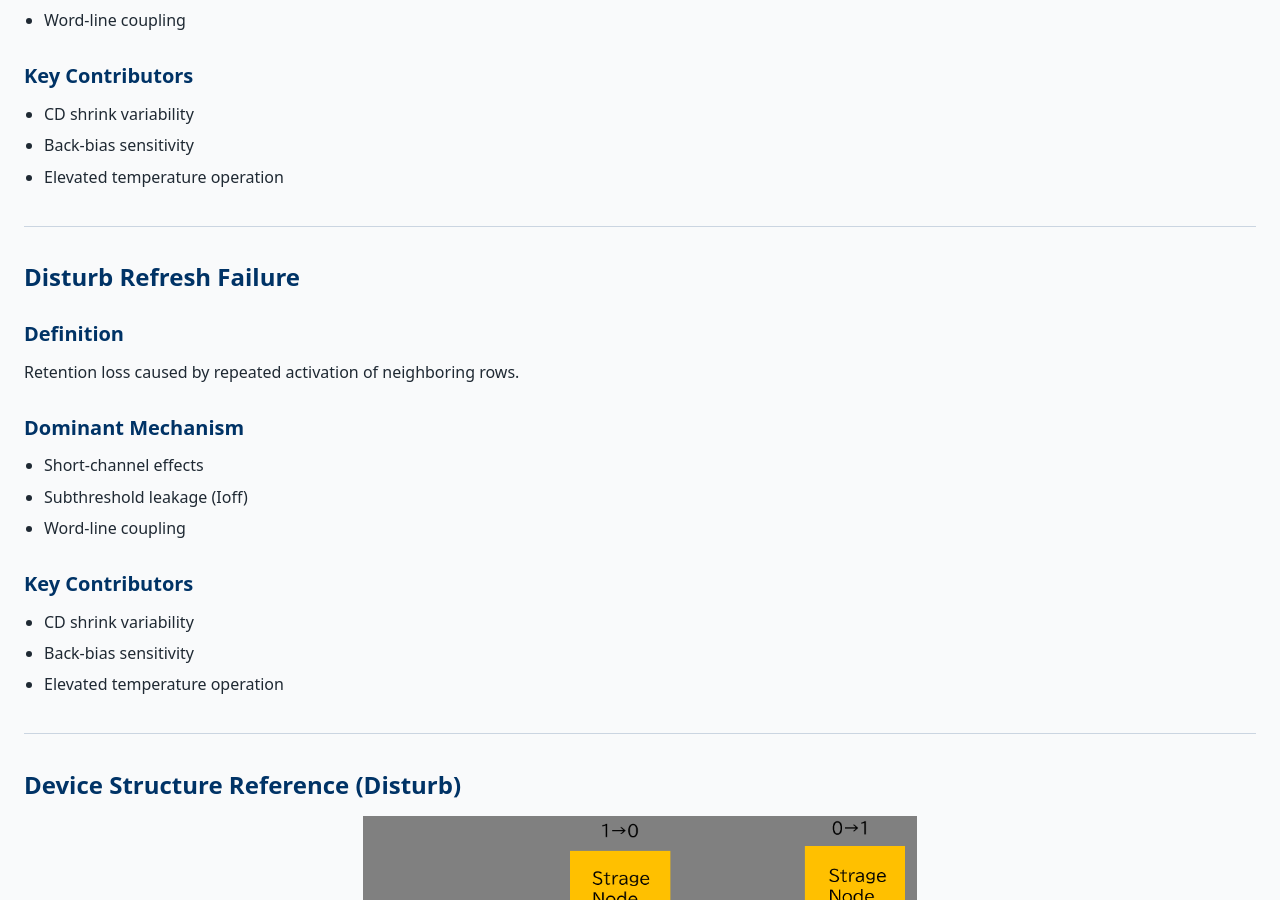
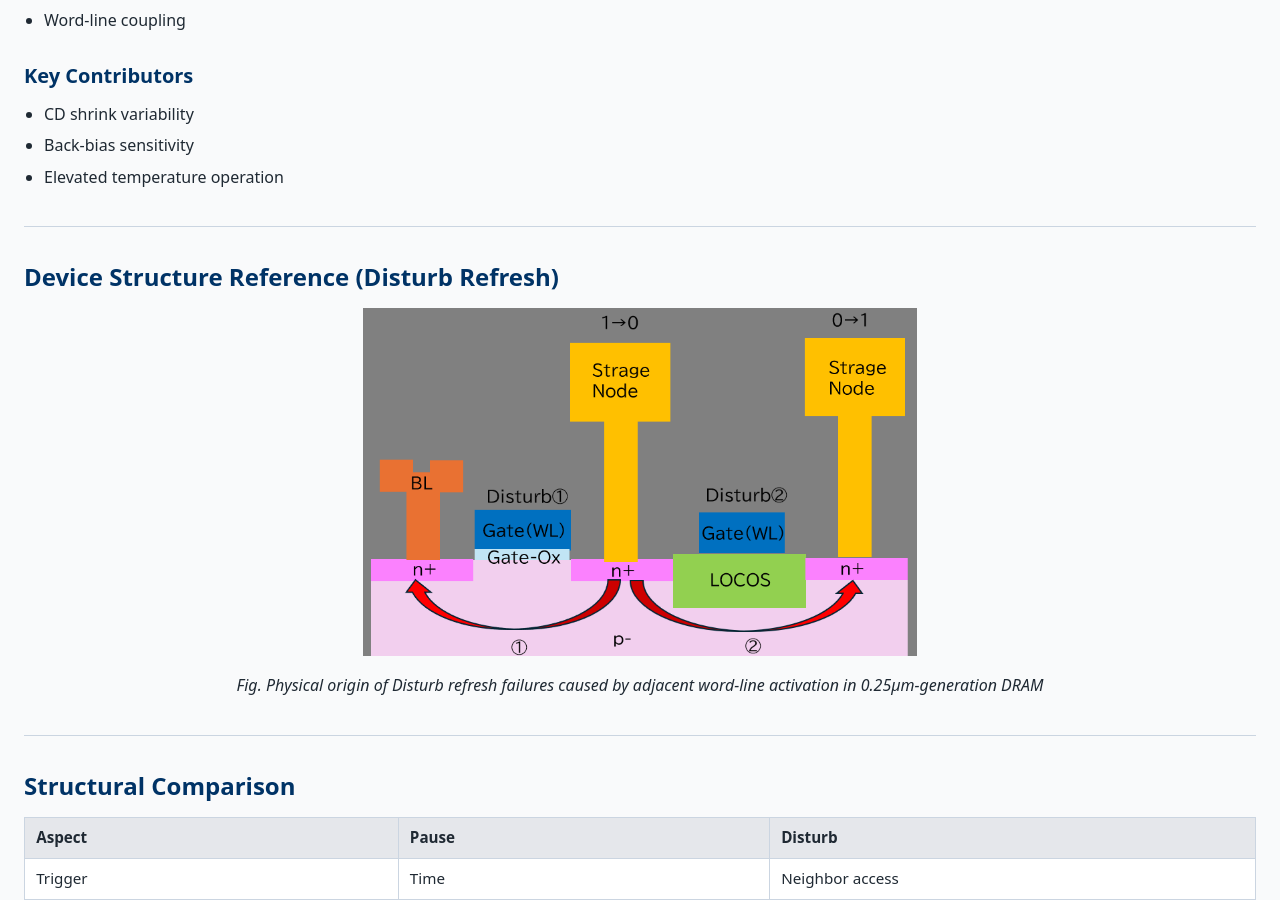
Before and after one commit to Samizo-AITL/Edusemi-Plus, a Jekyll site: the page built from archive/legacy/dram_025um/pause_disturb.md, in a window 1280 px wide and 900 px high, scrolled down 1561 px. Built offline with Jekyll 4.4.1, drawn with Linux system fonts in a browser that asks for light colours; some of the changed text lies outside the part shown.

Commit message:
Update pause_disturb.md

```diff
--- a/archive/legacy/dram_025um/pause_disturb.md
+++ b/archive/legacy/dram_025um/pause_disturb.md
@@ -65,24 +65,7 @@ Retention loss caused by repeated activation of neighboring rows.
 
 ---
 
-## Disturb Refresh Failure
-
-### Definition
-Retention loss caused by repeated activation of neighboring rows.
-
-### Dominant Mechanism
-- Short-channel effects
-- Subthreshold leakage (Ioff)
-- Word-line coupling
-
-### Key Contributors
-- CD shrink variability
-- Back-bias sensitivity
-- Elevated temperature operation
-
----
-
-## Device Structure Reference (Disturb)
+## Device Structure Reference (Disturb Refresh)
 
 <p align="center">
   <img
```
Also changed, not shown: other parts of archive/legacy/dram_025um/pause_disturb.md (+1 -1 lines).
